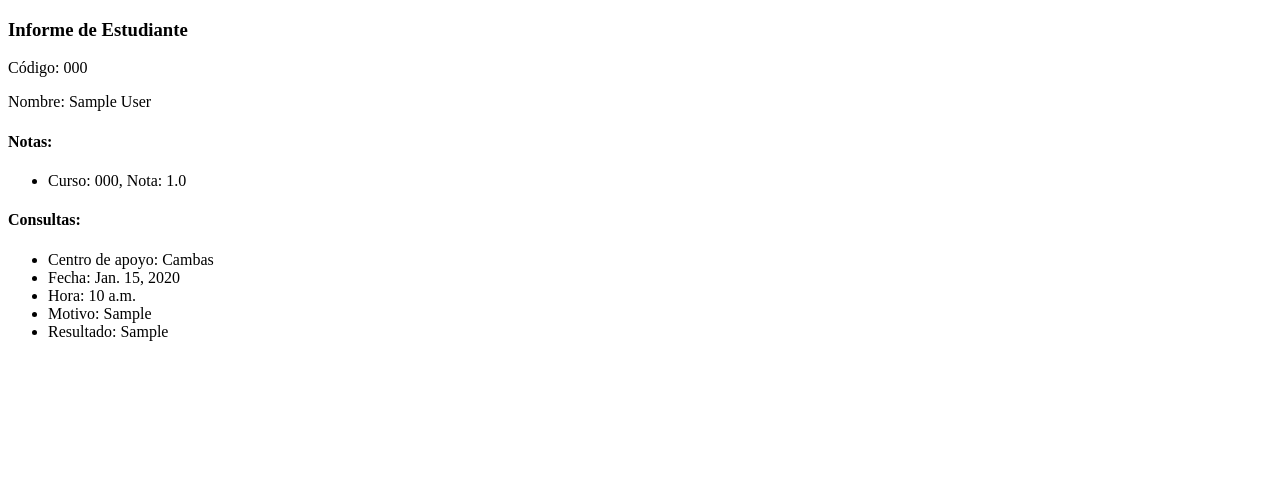
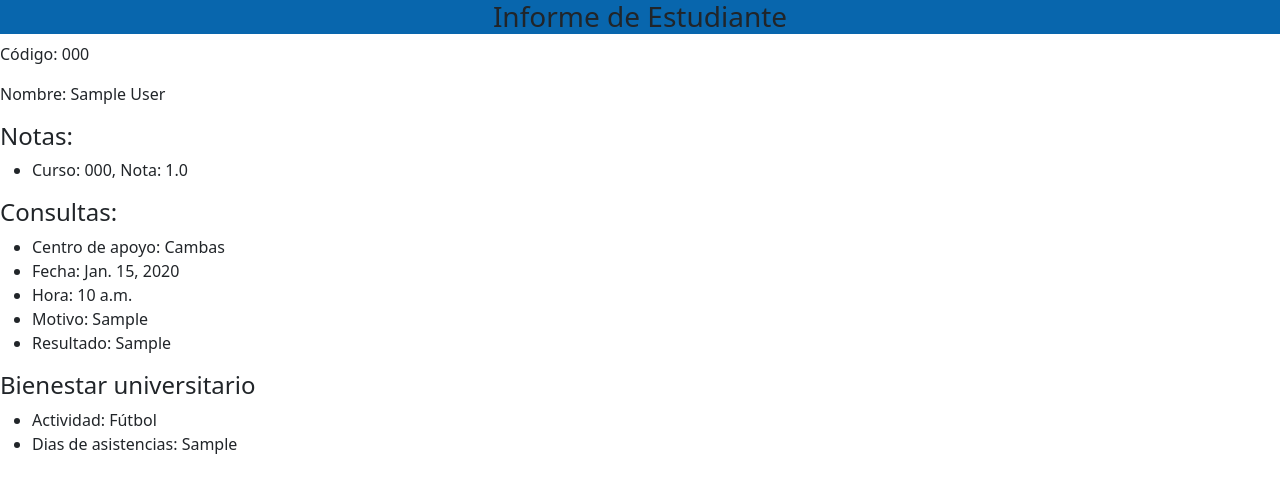
Before and after one commit to Juandap19/Final-Project, a Django app: template follow_students/templates/pdf_template.html in a window 1280 px wide. Shown: the top 493 px of the page. Run offline with Django 4.2, Linux system fonts and the light colour scheme; the template is opened without the code that fills it: values that come from a table or form of the project are taken from there, others are empty; data comes from the database, SQL or seed files in the repository; tables that the repository leaves empty hold one stand-in row (values such as "Sample post"); some libraries are stand-ins or nearby versions.

Commit message:
feat: Add funcionality for Bienestar Universitario

```diff
--- a/follow_students/models.py
+++ b/follow_students/models.py
@@ -145,4 +145,4 @@ class RegistroActividadEstudiante(models.Model):
     dias_asistencia = models.CharField(max_length=100)
 
     def __str__(self):
-        return f'Registro de {self.student.nombre} en {self.actividad.nombre}'
+        return f'Registro de {self.student.name} en {self.actividad.nombre}'
--- a/follow_students/templates/pdf_template.html
+++ b/follow_students/templates/pdf_template.html
@@ -1,12 +1,30 @@
+{% load static %}
+
 <!DOCTYPE html>
 <html lang="en">
 <head>
+    {% load bootstrap5 %}
+    {% bootstrap_css %}
+    {% bootstrap_javascript %}
+
     <meta charset="UTF-8">
     <meta name="viewport" content="width=device-width, initial-scale=1.0">
     <title>Informe de Estudiante {{ student.code }}</title>
+
+    <style type="text/css">
+
+        h3 {
+            display: block;
+            width: 100%;
+            height: 50%;
+            background-color: #0866ad;
+        }
+
+    </style>
 </head>
 <body>
-    <h3>Informe de Estudiante</h3>
+
+    <h3 class="d-flex justify-content-center">Informe de Estudiante</h3>
     <p>Código: {{ student.code }}</p>
     <p>Nombre: {{ student.name }}</p>
 
@@ -27,5 +45,13 @@
             <li>Resultado: {{ consulta.resultado }}</li>
         {% endfor %}
     </ul>
+
+    <h4>Bienestar universitario</h4>
+    <ul>
+        {% for activity in bu %}
+            <li>Actividad: {{ activity.actividad.nombre }}</li>
+            <li>Dias de asistencias: {{ activity.dias_asistencia }}</li>
+        {% endfor %}
+    </ul>
 </body>
 </html>
--- a/follow_students/views/generate_pdf.py
+++ b/follow_students/views/generate_pdf.py
@@ -2,7 +2,7 @@ from django.http import HttpResponse
 from django.template.loader import get_template
 from xhtml2pdf import pisa
 from io import BytesIO
-from follow_students.models import Student, Consulta, Nota
+from follow_students.models import Student, Consulta, Nota, RegistroActividadEstudiante
 from django.shortcuts import render, redirect, get_object_or_404
 from django.views import View
 
@@ -12,12 +12,14 @@ class GeneratePDF(View):
         student = get_object_or_404(Student, pk=code)
         consultaList = Consulta.objects.filter(student=student)
         gradesList = Nota.objects.filter(student=student)
+        bu = RegistroActividadEstudiante.objects.filter(student=student)
 
         template = get_template('pdf_template.html')
         context = {
             'student': student,
             'gradesList': gradesList,
             'consultaList': consultaList,
+            'bu': bu
         }
         content = template.render(context)
 
```
